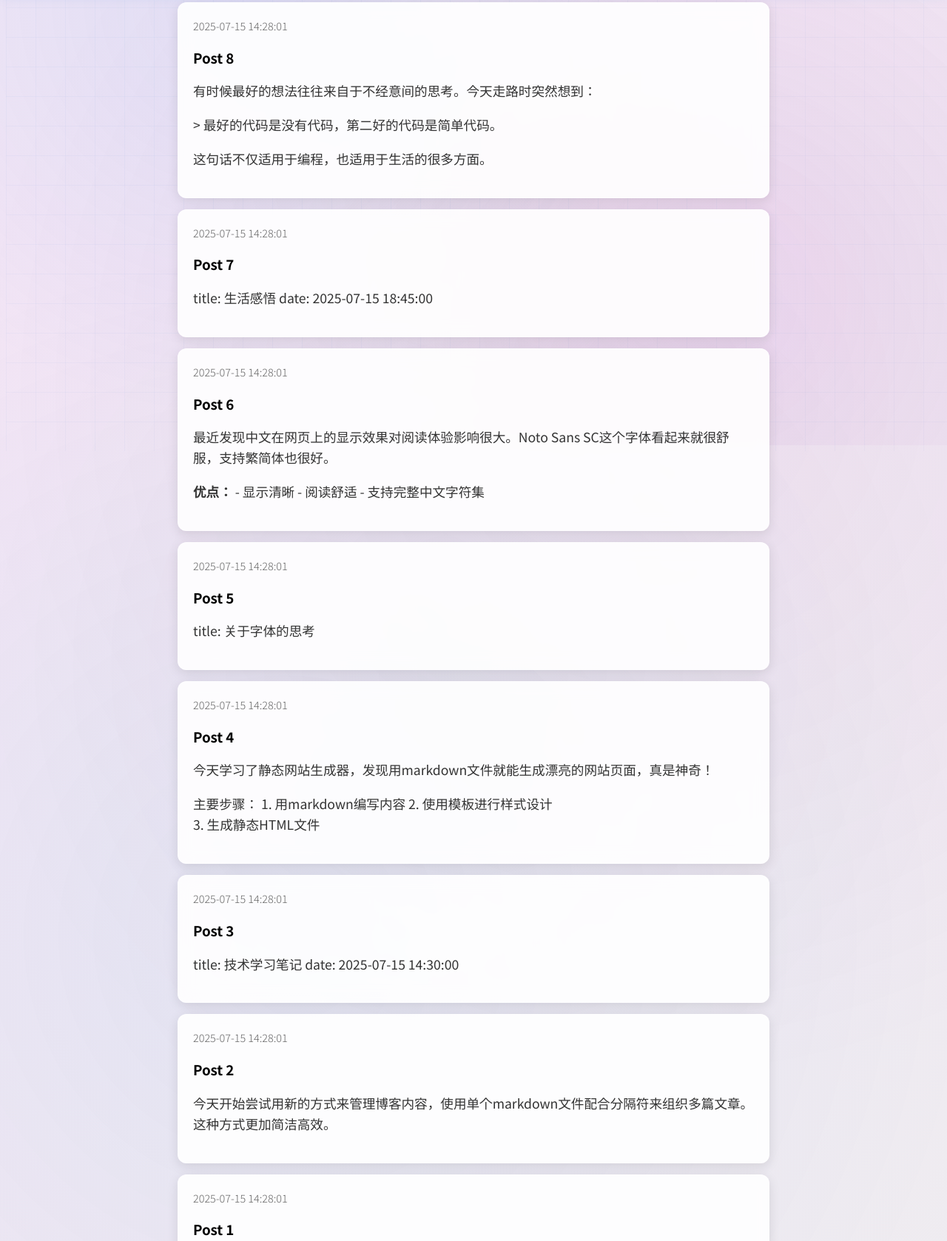
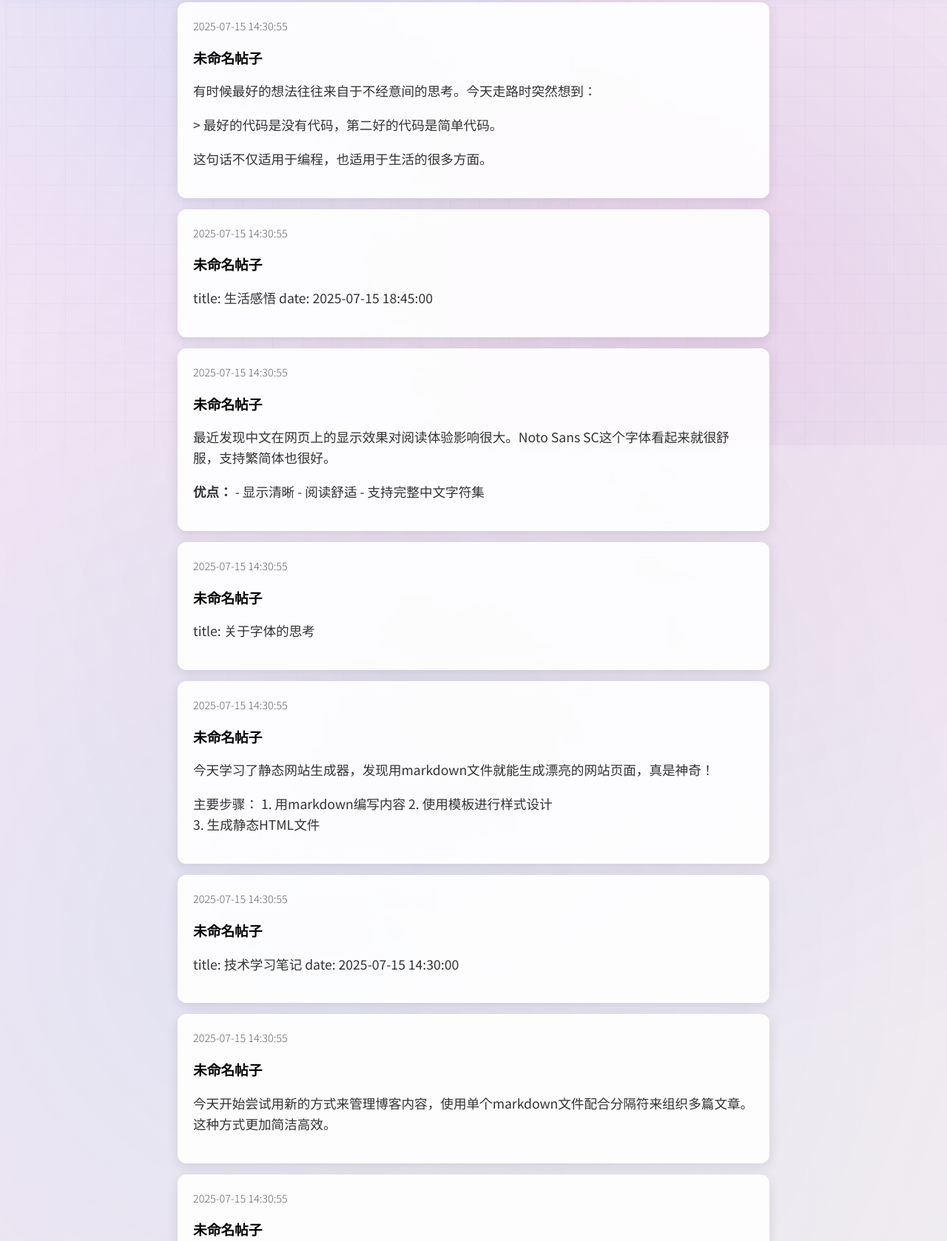
Before and after one commit to lwhoo/x, a plain HTML site: page index.html in a window 1280 px wide. Shown: the part 198-1876 px from the top of the page at 74% size. Drawn offline with Linux system fonts and the light colour scheme.

Commit message:
deploy: lwhoo/x_src@fbd66c07948cd8455cf371bcef15d43bea01ab5a

```diff
--- a/index.html
+++ b/index.html
@@ -19,10 +19,10 @@
 
                             <div class="tweet-item">
                                 <div class="tweet-meta">
-                                    <span class="tweet-time">2025-07-15 14:28:01</span>
+                                    <span class="tweet-time">2025-07-15 14:30:55</span>
                                 </div>
 
-                                    <h3 class="tweet-title">Post 8</h3>
+                                    <h3 class="tweet-title">未命名帖子</h3>
 
                                 <div class="tweet-content"><p>有时候最好的想法往往来自于不经意间的思考。今天走路时突然想到：</p>
 <p>&gt; 最好的代码是没有代码，第二好的代码是简单代码。</p>
@@ -31,10 +31,10 @@
 
                             <div class="tweet-item">
                                 <div class="tweet-meta">
-                                    <span class="tweet-time">2025-07-15 14:28:01</span>
+                                    <span class="tweet-time">2025-07-15 14:30:55</span>
                                 </div>
 
-                                    <h3 class="tweet-title">Post 7</h3>
+                                    <h3 class="tweet-title">未命名帖子</h3>
 
                                 <div class="tweet-content"><p>title: 生活感悟
 date: 2025-07-15 18:45:00</p></div>
@@ -42,10 +42,10 @@ date: 2025-07-15 18:45:00</p></div>
 
                             <div class="tweet-item">
                                 <div class="tweet-meta">
-                                    <span class="tweet-time">2025-07-15 14:28:01</span>
+                                    <span class="tweet-time">2025-07-15 14:30:55</span>
                                 </div>
 
-                                    <h3 class="tweet-title">Post 6</h3>
+                                    <h3 class="tweet-title">未命名帖子</h3>
 
                                 <div class="tweet-content"><p>最近发现中文在网页上的显示效果对阅读体验影响很大。Noto Sans SC这个字体看起来就很舒服，支持繁简体也很好。</p>
 <p><strong>优点：</strong>
@@ -56,20 +56,20 @@ date: 2025-07-15 18:45:00</p></div>
 
                             <div class="tweet-item">
                                 <div class="tweet-meta">
-                                    <span class="tweet-time">2025-07-15 14:28:01</span>
+                                    <span class="tweet-time">2025-07-15 14:30:55</span>
                                 </div>
 
-                                    <h3 class="tweet-title">Post 5</h3>
+                                    <h3 class="tweet-title">未命名帖子</h3>
 
                                 <div class="tweet-content"><p>title: 关于字体的思考</p></div>
                             </div>
 
                             <div class="tweet-item">
                                 <div class="tweet-meta">
-                                    <span class="tweet-time">2025-07-15 14:28:01</span>
+                                    <span class="tweet-time">2025-07-15 14:30:55</span>
                                 </div>
 
-                                    <h3 class="tweet-title">Post 4</h3>
+                                    <h3 class="tweet-title">未命名帖子</h3>
 
                                 <div class="tweet-content"><p>今天学习了静态网站生成器，发现用markdown文件就能生成漂亮的网站页面，真是神奇！</p>
 <p>主要步骤：
@@ -80,10 +80,10 @@ date: 2025-07-15 18:45:00</p></div>
 
                             <div class="tweet-item">
                                 <div class="tweet-meta">
-                                    <span class="tweet-time">2025-07-15 14:28:01</span>
+                                    <span class="tweet-time">2025-07-15 14:30:55</span>
                                 </div>
 
-                                    <h3 class="tweet-title">Post 3</h3>
+                                    <h3 class="tweet-title">未命名帖子</h3>
 
                                 <div class="tweet-content"><p>title: 技术学习笔记
 date: 2025-07-15 14:30:00</p></div>
@@ -91,20 +91,20 @@ date: 2025-07-15 14:30:00</p></div>
 
                             <div class="tweet-item">
                                 <div class="tweet-meta">
-                                    <span class="tweet-time">2025-07-15 14:28:01</span>
+                                    <span class="tweet-time">2025-07-15 14:30:55</span>
                                 </div>
 
-                                    <h3 class="tweet-title">Post 2</h3>
+                                    <h3 class="tweet-title">未命名帖子</h3>
 
                                 <div class="tweet-content"><p>今天开始尝试用新的方式来管理博客内容，使用单个markdown文件配合分隔符来组织多篇文章。这种方式更加简洁高效。</p></div>
                             </div>
 
                             <div class="tweet-item">
                                 <div class="tweet-meta">
-                                    <span class="tweet-time">2025-07-15 14:28:01</span>
+                                    <span class="tweet-time">2025-07-15 14:30:55</span>
                                 </div>
 
-                                    <h3 class="tweet-title">Post 1</h3>
+                                    <h3 class="tweet-title">未命名帖子</h3>
 
                                 <div class="tweet-content"><hr />
 <p>title: 欢迎来到我的个人博客</p></div>
```
